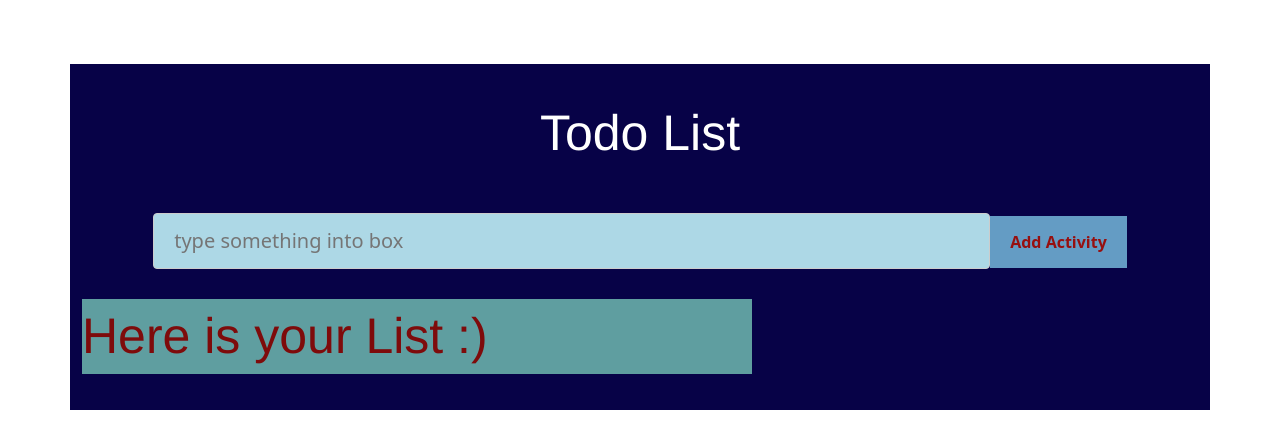
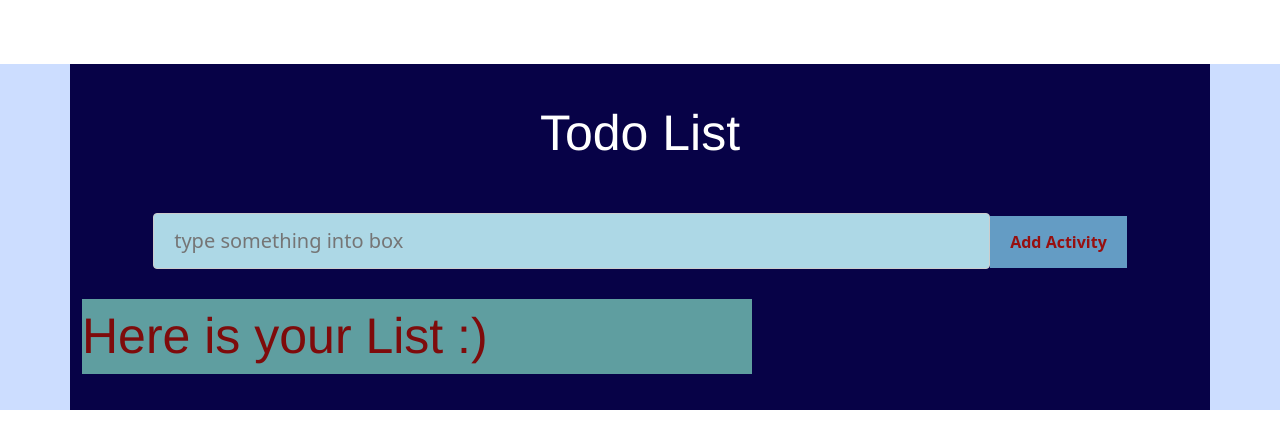
Before and after one commit to Aniiiket09/todolist, a React (Create React App) app: page / in a window 1280 px wide. Shown: the top 448 px of the page. Built offline with nearby package versions, Linux system fonts and the light colour scheme.

Commit message:
adding background to our app

```diff
--- a/src/index.css
+++ b/src/index.css
@@ -1,8 +1,6 @@
-body {
-  background-color: #ccddff;
-}
 .app {
   text-align: center;
+  background: #ccddff;
 }
 .container {
   background-color: rgb(7, 2, 71);
```
